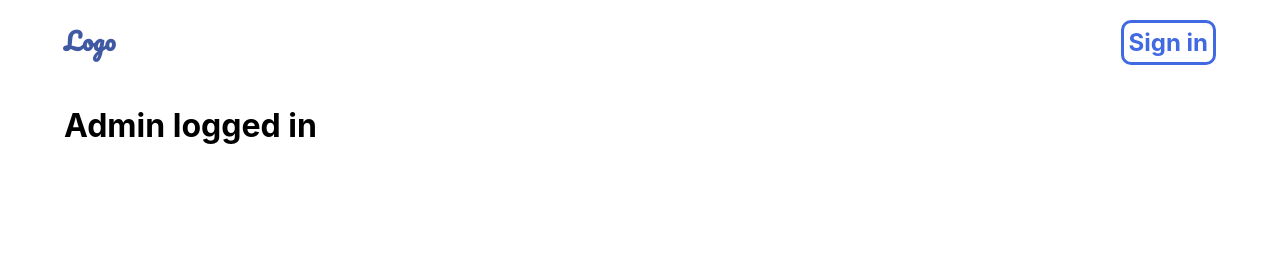
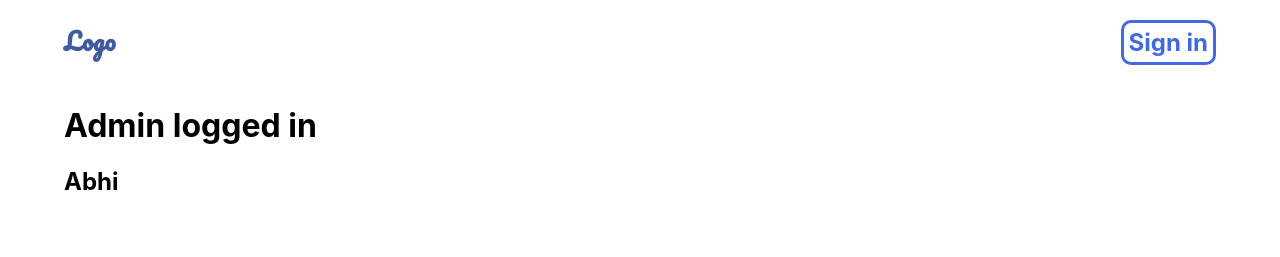
Before and after one commit to Abhijith-TA/todo, a React (Create React App) app: page /admin/Abhi/ in a window 1280 px wide. Shown: the top 257 px of the page. Built offline with nearby package versions, Linux system fonts and the light colour scheme.

Commit message:
new task

```diff
--- a/src/App.js
+++ b/src/App.js
@@ -28,7 +28,7 @@ const App = ()=> {
         <Route path='/sign-in'>
           <SignIn/>
         </Route>
-        <Route path='/admin'>
+        <Route path='/admin/:name'>
           <AdminPage/>
         </Route>
       </Switch>
--- a/src/NewProject/components/adminPage.js
+++ b/src/NewProject/components/adminPage.js
@@ -1,9 +1,12 @@
 import React from 'react'
+import {useParams} from 'react-router-dom'
 
 function AdminPage() {
+    const {name}=useParams();
     return (
         <div className="admin">
             <h1>Admin logged in</h1>
+            <h2>{name}</h2>
         </div>
     )
 }
--- a/src/NewProject/components/signIn.js
+++ b/src/NewProject/components/signIn.js
@@ -2,6 +2,7 @@ import React, {useState} from 'react'
 import { useHistory } from 'react-router';
 
 const admin = {
+    name:"Abhi",
     email:"admin@gmail.com",
     password:"admin123"
 }
@@ -19,7 +20,7 @@ function SignIn() {
             console.log("loged in")
             setPassword('');
             setEmail('');
-            history.push("/admin");
+            history.push(`/admin/${admin.name}`);
         }
         else{
             console.log("login failed")
```
